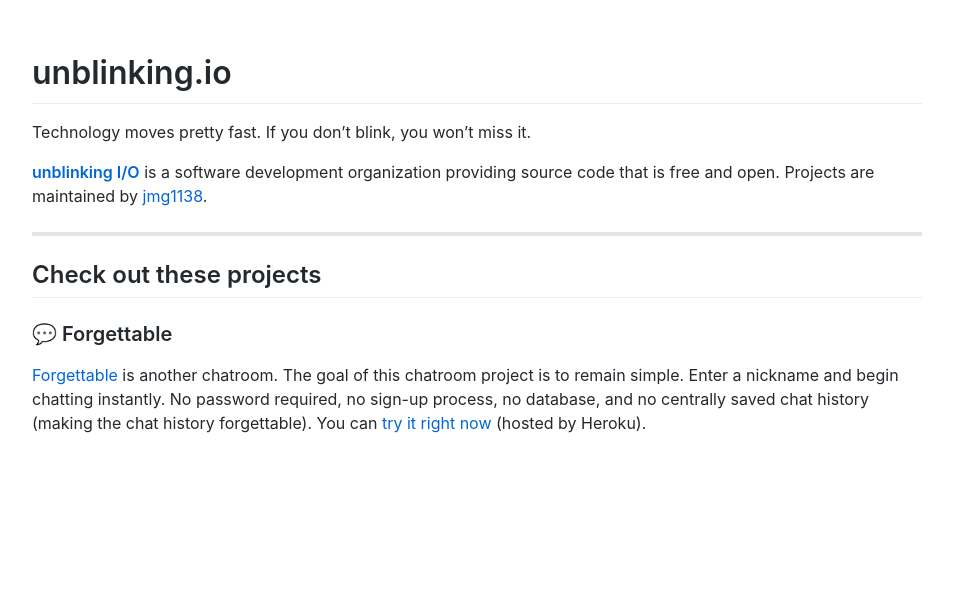
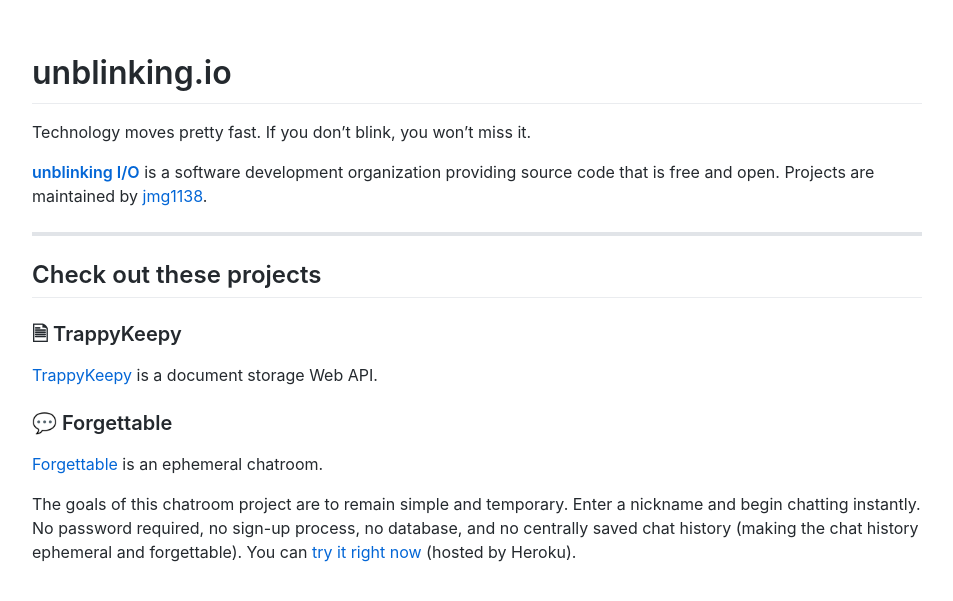
Before and after one commit to unblinking/www.unblinking.io, a Jekyll site: the page built from index.md, in a window 1280 px wide. Shown: the top 601 px of the page, without its empty margins (163-1116 px from the left). Built offline with Jekyll 4.4.1, drawn with Linux system fonts in a browser that asks for light colours; our own code applies the rules of GitHub Pages for plain Markdown files.

Commit message:
Update index.md

```diff
--- a/index.md
+++ b/index.md
@@ -8,6 +8,12 @@ ___
 
 ## Check out these projects
 
+### 🗎 TrappyKeepy
+
+[TrappyKeepy](https://github.com/unblinking/trappykeepy) is a document storage Web API.
+
 ### 💬 Forgettable
 
-[Forgettable](https://github.com/unblinking/forgettable) is another chatroom. The goal of this chatroom project is to remain simple. Enter a nickname and begin chatting instantly. No password required, no sign-up process, no database, and no centrally saved chat history (making the chat history forgettable). You can [try it right now](https://forgettable-chat.herokuapp.com/) (hosted by Heroku).
+[Forgettable](https://github.com/unblinking/forgettable) is an ephemeral chatroom.
+
+The goals of this chatroom project are to remain simple and temporary. Enter a nickname and begin chatting instantly. No password required, no sign-up process, no database, and no centrally saved chat history (making the chat history ephemeral and forgettable). You can [try it right now](https://forgettable-chat.herokuapp.com/) (hosted by Heroku).
```
